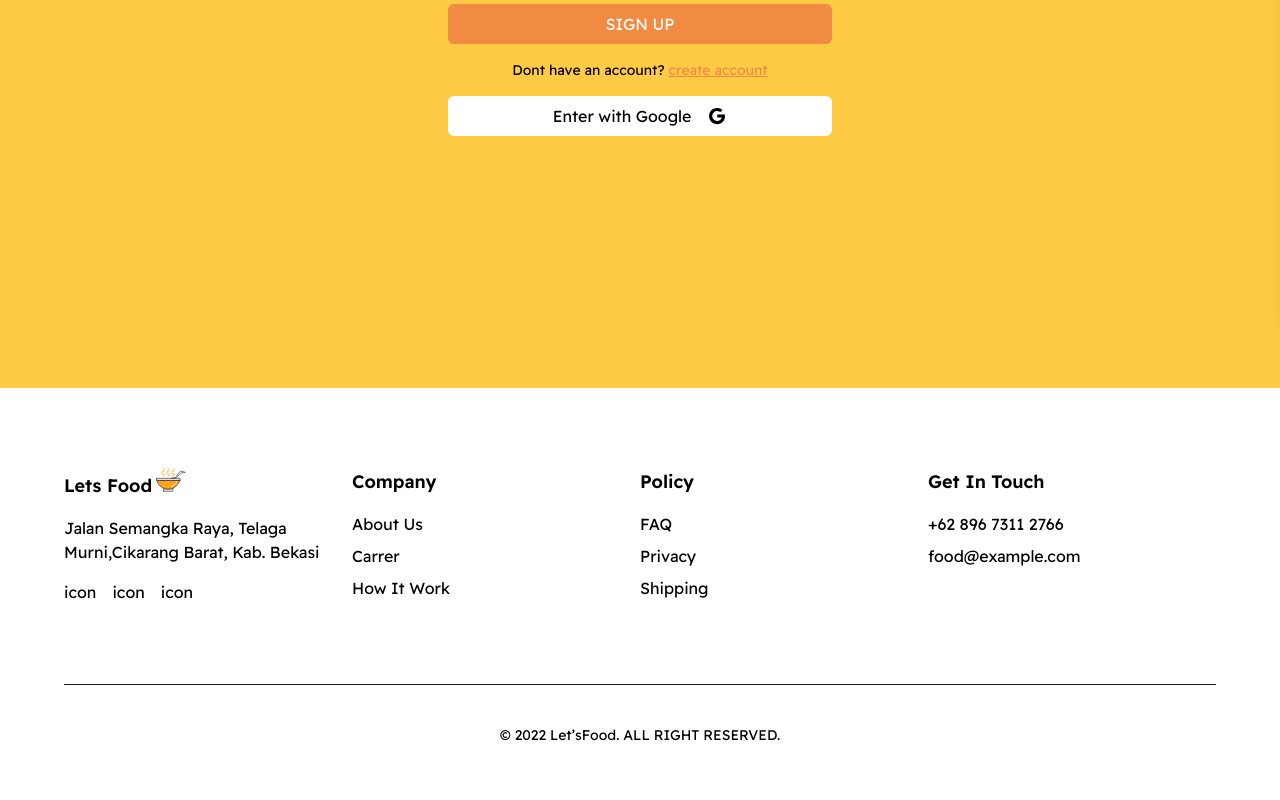
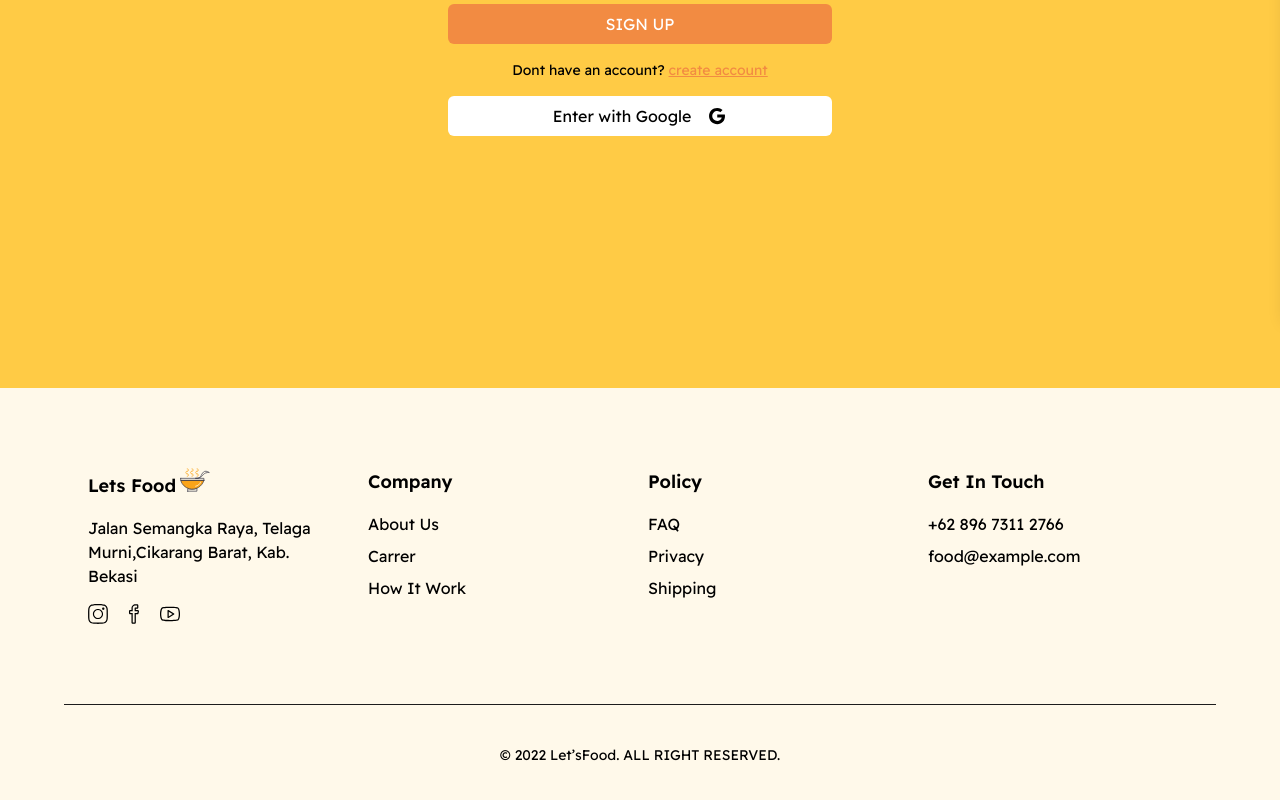
Before and after one commit to ricard027/food, a Next.js app: page /login in a window 1280 px wide. Shown: the part 484-1284 px from the top of the page. Built offline with nearby package versions, Linux system fonts and the light colour scheme; no server answers.

Commit message:
feat: initial changes in footer component

```diff
--- a/src/components/footer/index.tsx
+++ b/src/components/footer/index.tsx
@@ -1,20 +1,21 @@
 import Image from 'next/image'
 import Link from 'next/link'
+import { SlSocialFacebook, SlSocialInstagram, SlSocialYoutube } from 'react-icons/sl'
 
 const Footer = () => {
   return (
-    <footer className='pt-20'>
-      <div className='container max-w-6xl m-auto  grid grid-cols-4 border-[#1d1d1d] border-b pb-20'>
-        <div className=' flex flex-col gap-4'>
+    <footer className='pt-20 bg-secondary'>
+      <div className='container max-w-6xl m-auto  md:grid md:grid-cols-4 sm:grid-cols-2 sm:gap-6 md:gap-4 xs:flex xs:flex-col xs:gap-6 border-[#1d1d1d] border-b pb-20  sm:px-6 xs:px-6  md:px-6 '>
+        <div className=' flex flex-col gap-4 max-w-56 '>
           <Link className='flex items-baseline gap-1' href={'/'}>
             <p className='text-lg font-semibold'>Lets Food</p>
             <Image src='/logo.svg' alt='image logo' width={30} height={30} />
           </Link>
           <p>Jalan Semangka Raya, Telaga Murni,Cikarang Barat, Kab. Bekasi</p>
           <div className='flex items-center gap-4'>
-            <span>icon</span>
-            <span>icon</span>
-            <span>icon</span>
+            <SlSocialInstagram  size={20} />
+            <SlSocialFacebook  size={20}  />
+            <SlSocialYoutube  size={20}  />
           </div>
         </div>
         <div className=' flex flex-col gap-4'>
```
